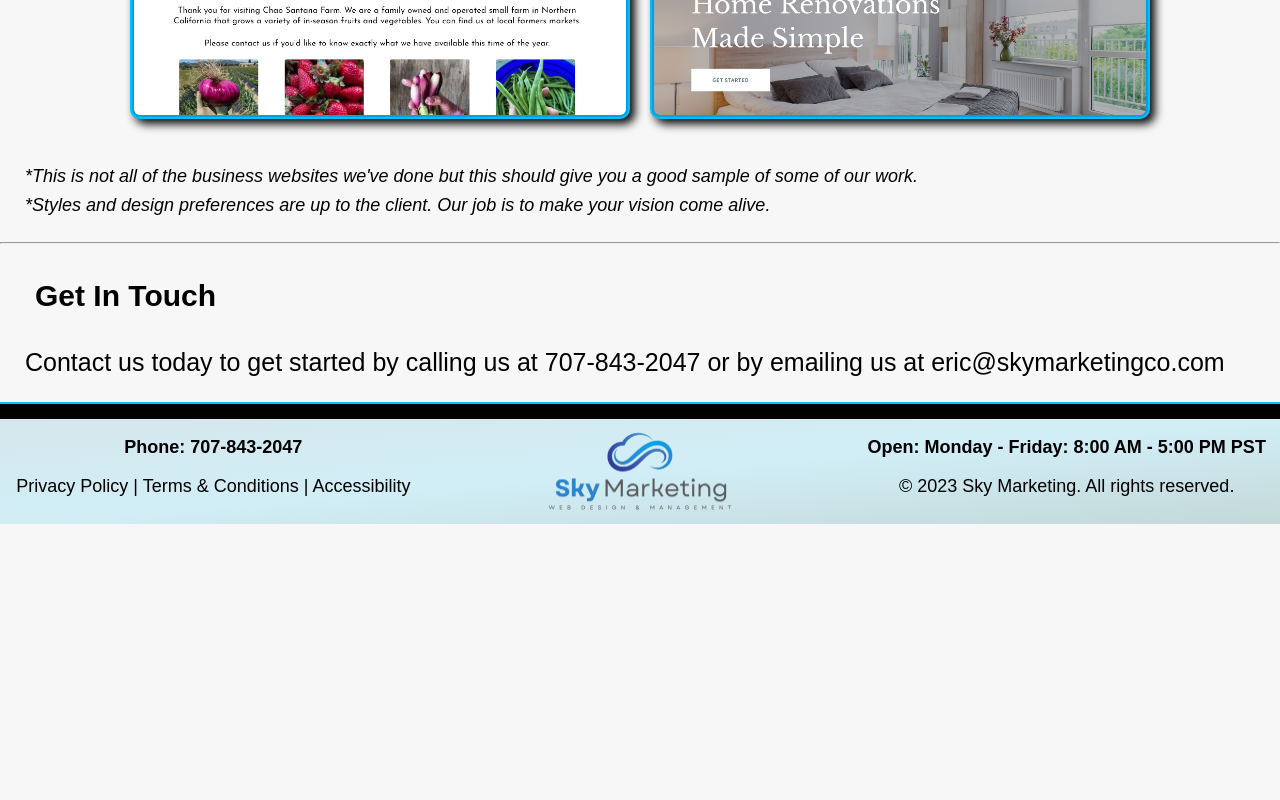
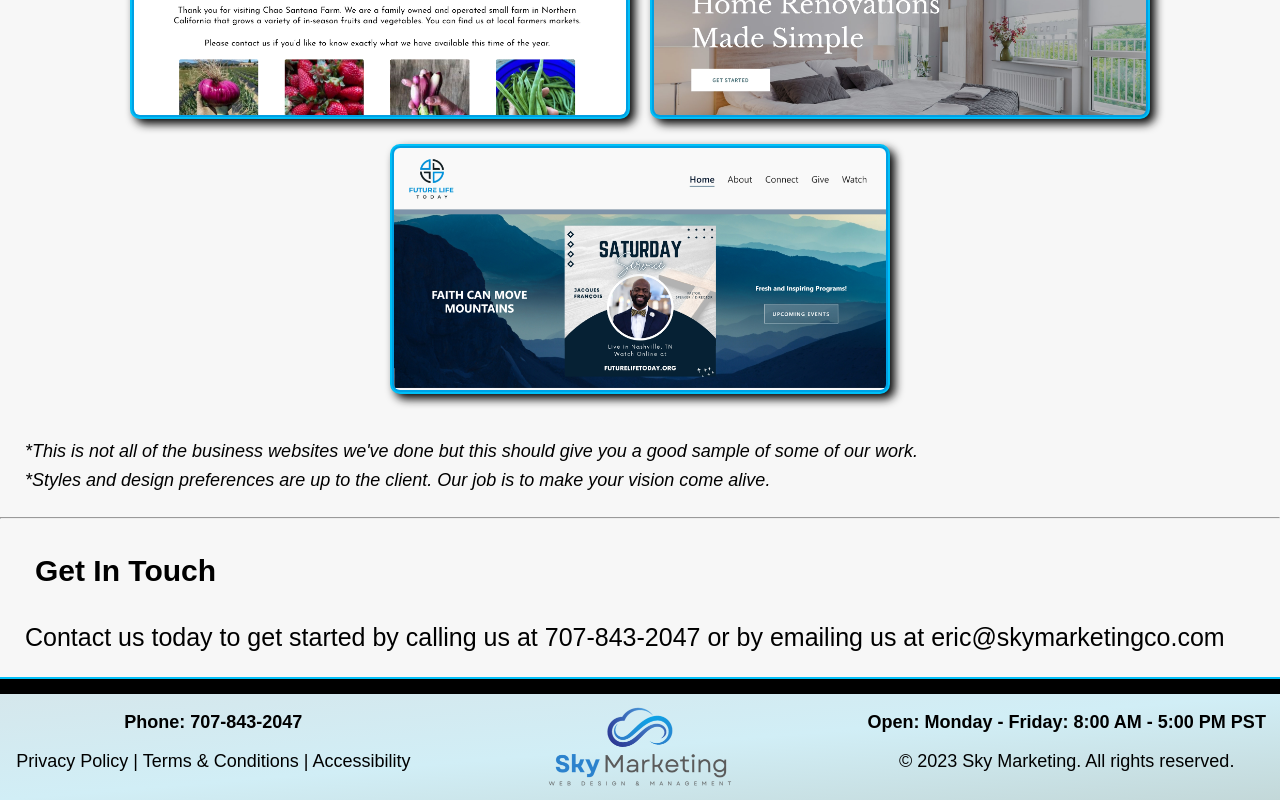
Before and after one commit to ericrothmuller/sky-marketing, a React (Create React App) app: page /portfolio in a window 1280 px wide. Shown: the part 2588-3388 px from the top of the page. Before the commit the page ends 3112 px from the top, so only its background shows below. Built offline with nearby package versions, Linux system fonts and the light colour scheme; a web font is replaced by a local one.

Commit message:
Added FutureLifeToday image to portfolio items

```diff
--- a/src/pages/portfolio.js
+++ b/src/pages/portfolio.js
@@ -9,6 +9,7 @@ import FourSeasons from "../images/Portfolio Images/Four-Seasons-Vineyard-Manage
 import ImageAthletic from "../images/Portfolio Images/Image-Athletic-Screenshot.jpg";
 import MurderRidge from "../images/Portfolio Images/Murder-Ridge-Screenshot.jpg";
 import SonomaCrust from "../images/Portfolio Images/Sonoma-Crust-Screenshot.jpg";
+import FutureLifeToday from "../images/Portfolio Images/Future-Life-Today-Screenshot.jpg";
 
 
 const Portfolio = () => {
@@ -96,6 +97,7 @@ return (
 		<img src={FlakeyCream} alt="flakeycream.com Website Design" className="portfolioImage" />
 		<img src={ChaoSantana} alt="chaosantanafarm.com Website Design" className="portfolioImage" />
 		<img src={DeWitteConstruction} alt="dewitteco.com Website Design" className="portfolioImage" />
+		<img src={FutureLifeToday} alt="futurelifetoday.org Website Design" className="portfolioImage" />
 	</div>
 	<p> <em className="subFont">*This is not all of the business websites we've done but this should give you a good sample of some of our work.
 	<br />*Styles and design preferences are up to the client. Our job is to make your vision come alive.</em></p>
```
Also changed, not shown: src/images/Portfolio Images/Future-Life-Today-Screenshot.jpg (added).
